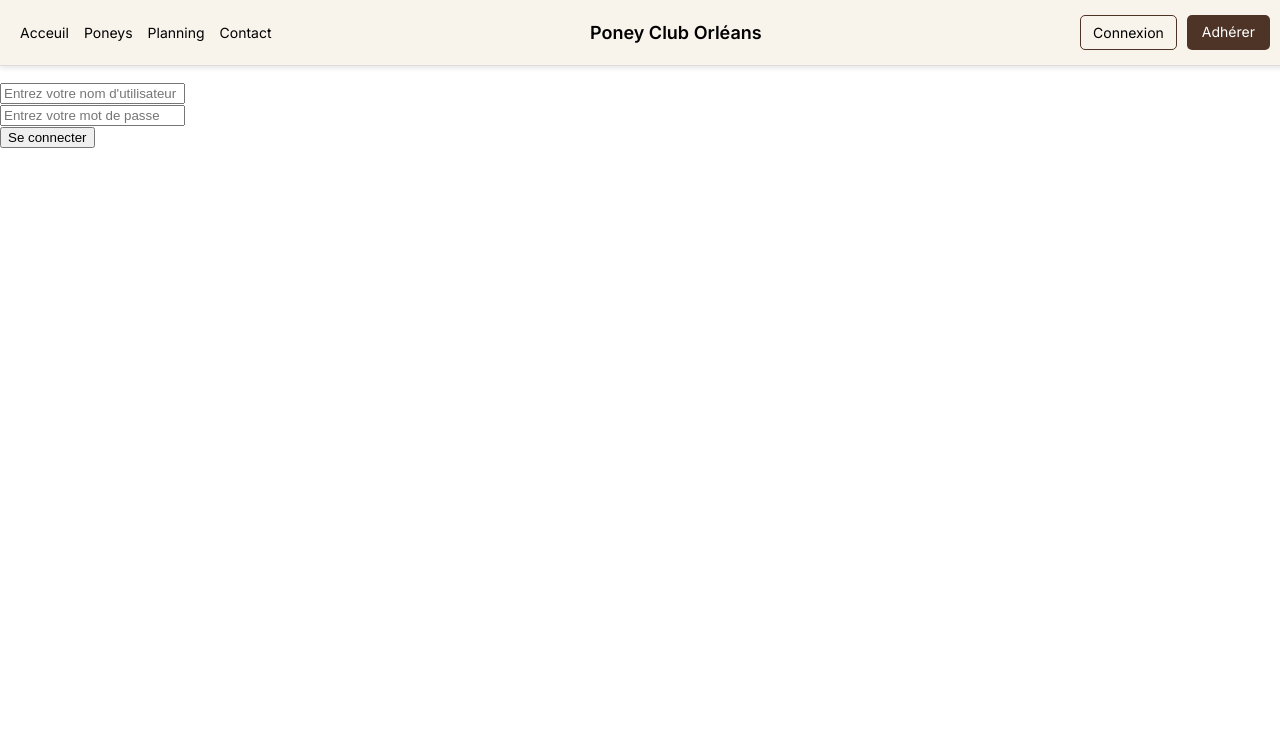
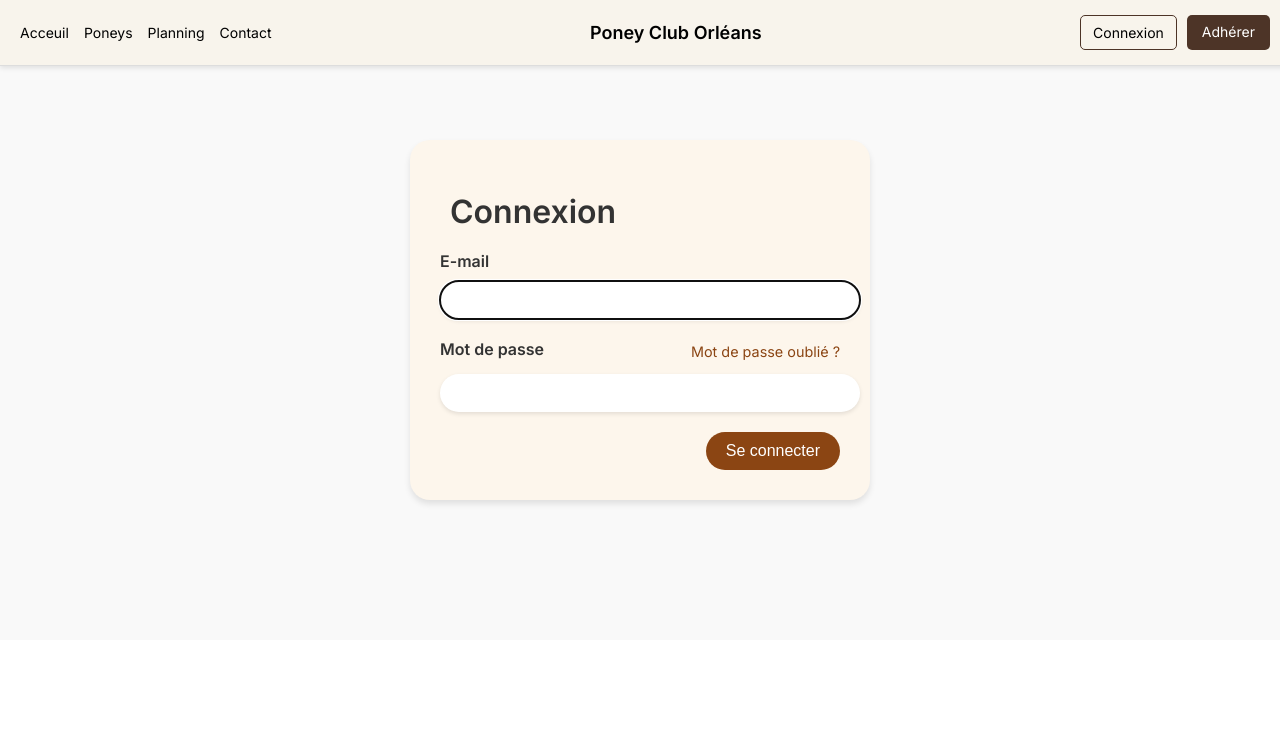
Before and after one commit to ugo-dominguez/sae-poney, a Django app: page /login/ in a window 1280 px wide. Shown: the top 740 px of the page. After the commit the page ends 506 px from the top, so only its background shows below. Run offline with Django 5.2, Linux system fonts and the light colour scheme.

Commit message:
HTML & CSS de la page login

```diff
--- a/berry/settings.py
+++ b/berry/settings.py
@@ -118,9 +118,8 @@ USE_TZ = True
 # https://docs.djangoproject.com/en/5.1/howto/static-files/
 
 STATIC_URL = '/static/'
-STATICFILES_DIRS = [
-    BASE_DIR / "static",
-]
+STATICFILES_DIRS = [BASE_DIR / "static"]
+
 
 # Default primary key field type
 # https://docs.djangoproject.com/en/5.1/ref/settings/#default-auto-field
--- a/login/static/css/loginstyle.css
+++ b/login/static/css/loginstyle.css
@@ -1,4 +1,4 @@
-/* Centrage de la page */
+
 .login-page {
     display: flex;
     justify-content: center;
@@ -7,52 +7,126 @@
     background-color: #f9f9f9;
 }
 
-/* Conteneur du formulaire */
+
 .login-form-container {
     background-color: #fdf6ec;
     padding: 30px;
-    border-radius: 10px;
+    border-radius: 20px;
     box-shadow: 0 4px 6px rgba(0, 0, 0, 0.1);
-    text-align: center;
+    text-align: left;
     max-width: 400px;
     width: 100%;
 }
 
-/* Titre */
+
 .login-form-container h1 {
     font-size: 2rem;
     color: #333;
     margin-bottom: 20px;
+    margin-left: 10px;
 }
 
-/* Champs du formulaire */
+
 .form-group {
     margin-bottom: 20px;
-    text-align: left;
+}
+
+label {
+    display: block;
+    font-weight: bold;
+    margin-bottom: 5px;
+    font-size: 1rem;
+    color: #333;
 }
 
 input {
     width: 100%;
     padding: 10px;
-    border: 1px solid #ccc;
-    border-radius: 5px;
+    border: none;
+    border-radius: 20px;
     font-size: 1rem;
     background-color: #fff;
     margin-top: 5px;
+    box-shadow: 0 2px 4px rgba(0, 0, 0, 0.1);
 }
 
-/* Bouton de connexion */
+
+.label-password {
+    display: flex;
+    justify-content: space-between;
+    align-items: center;
+    margin-bottom: 5px;
+}
+
+.label-password label {
+    margin-right: 5px;
+}
+
+
+.forgot-password {
+    font-size: 0.9rem;
+    color: #8B4513;
+    text-decoration: none;
+}
+
+.forgot-password:hover {
+    text-decoration: underline;
+}
+
+
+.form-actions {
+    display: flex;
+    justify-content: flex-end;
+    margin-top: 20px;
+}
+
 .submit-button {
-    width: 100%;
-    padding: 10px;
+    padding: 10px 20px;
     border: none;
-    border-radius: 5px;
+    border-radius: 25px;
     background-color: #8B4513;
     color: white;
     font-size: 1rem;
     cursor: pointer;
+    transition: background-color 0.3s ease;
 }
 
 .submit-button:hover {
     background-color: #5c3317;
 }
+
+
+.messages {
+    margin: 20px auto;
+    max-width: 400px;
+    padding: 10px;
+    border-radius: 5px;
+    font-size: 1rem;
+}
+
+
+.message {
+    padding: 10px;
+    margin-bottom: 10px;
+    border: 1px solid transparent;
+}
+
+
+.message.success {
+    background-color: #d4edda;
+    border-color: #c3e6cb;
+    color: #155724;
+}
+
+
+.message.error {
+    background-color: #f8d7da;
+    border-color: #f5c6cb;
+    color: #721c24;
+}
+
+.message.info {
+    background-color: #d1ecf1;
+    border-color: #bee5eb;
+    color: #0c5460;
+}
--- a/login/templates/login.html
+++ b/login/templates/login.html
@@ -13,17 +13,25 @@
         <h1>Connexion</h1>
         <form method="post">
             {% csrf_token %}
+
             <div class="form-group">
-                {{ form.username.label_tag }}
+                <label for="id_username">E-mail</label>
                 {{ form.username }}
                 {{ form.username.errors }}
             </div>
+
             <div class="form-group">
-                {{ form.password.label_tag }}
+                <div class="label-password">
+                    <label for="id_password">Mot de passe</label>
+                    <a href="#" class="forgot-password">Mot de passe oublié ?</a>
+                </div>
                 {{ form.password }}
                 {{ form.password.errors }}
             </div>
-            <button type="submit" class="submit-button">Se connecter</button>
+
+            <div class="form-actions">
+                <button type="submit" class="submit-button">Se connecter</button>
+            </div>
         </form>
     </div>
 </div>
--- a/login/urls.py
+++ b/login/urls.py
@@ -1,8 +1,8 @@
 from django.urls import path
-from django.contrib.auth.views import LogoutView
+from django.contrib.auth.views import LoginView, LogoutView
 from .views import CustomLoginView
 
 urlpatterns = [
-    path('login/', CustomLoginView.as_view(), name='login'),
-    path('logout/', LogoutView.as_view(next_page='/login/'), name='logout'),
+    path('login/', LoginView.as_view(template_name='login.html'), name='login'),
+    path('logout/', LogoutView.as_view(), name='logout'),
 ]
--- a/login/views.py
+++ b/login/views.py
@@ -1,7 +1,9 @@
 from django.contrib.auth.views import LoginView
-from .forms import UsernamePasswordLoginForm
+from django.contrib import messages
 
 class CustomLoginView(LoginView):
     template_name = 'login.html'
-    form_class = UsernamePasswordLoginForm
-    redirect_authenticated_user = True
+
+    def form_valid(self, form):
+        messages.success(self.request, "Vous êtes connecté avec succès !")
+        return super().form_valid(form)
--- a/templates/base-header.html
+++ b/templates/base-header.html
@@ -2,6 +2,8 @@
 {% load static %}
 
 {% block header %}
+<link rel="stylesheet" href="{% static 'css/loginstyle.css' %}">
+
 <header>
     <nav>
         <a href="">Acceuil</a>
@@ -15,6 +17,8 @@
         <a class="adherer" type="submit">Adhérer</a>
     </div>
 </header>
+
+
 {% endblock %}
 
 {% block content %}{% endblock %}
```
